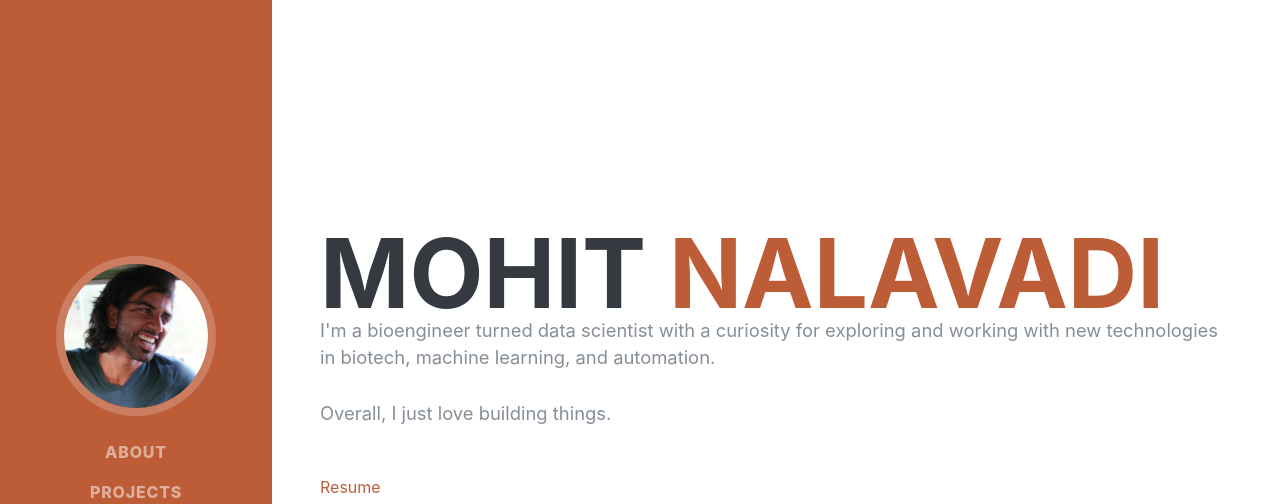
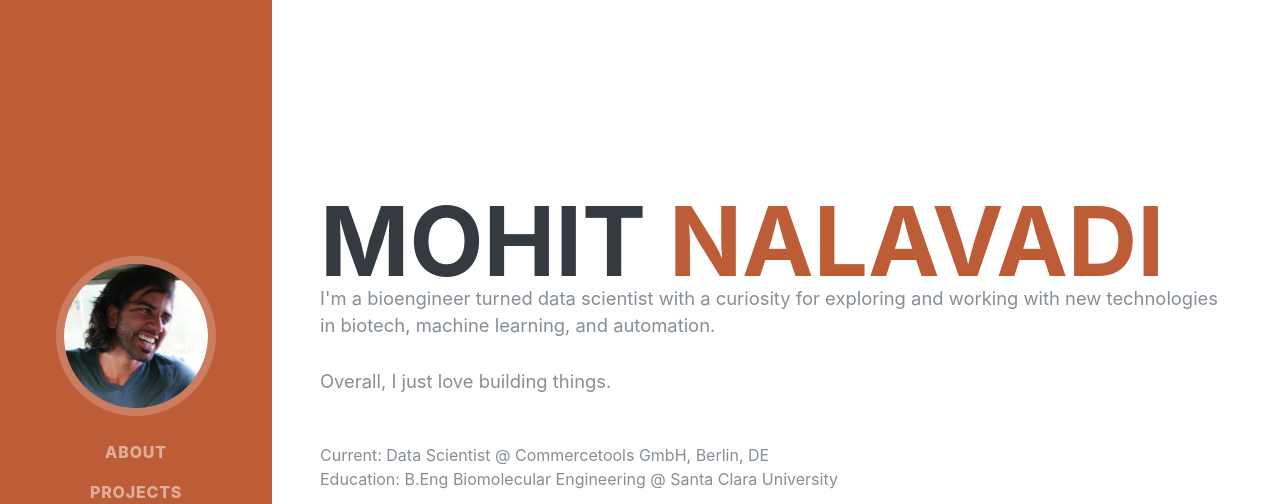
Before and after one commit to momonala/momonala.github.io, a plain HTML site: page index.html in a window 1280 px wide. Shown: the top 504 px of the page. Drawn offline with Linux system fonts and the light colour scheme; a web font is replaced by a local one.

Commit message:
add title

```diff
--- a/index.html
+++ b/index.html
@@ -65,7 +65,12 @@
           <p class="lead mb-5">I'm a bioengineer turned data scientist with a curiosity for exploring and
                                working with new technologies in biotech, machine learning, and automation.
 
-                              <br><br>Overall, I just love building things.</p>
+                              <br><br>Overall, I just love building things.
+          </p>
+
+          <p> Current: Data Scientist @ Commercetools GmbH, Berlin, DE <br>
+              Education: B.Eng Biomolecular Engineering @ Santa Clara University
+          </p>
 
           <p><a href="https://github.com/momonala/momonala.github.io/blob/master/mohitResume.pdf"> Resume </a></p>
           <div class="social-icons">
```
